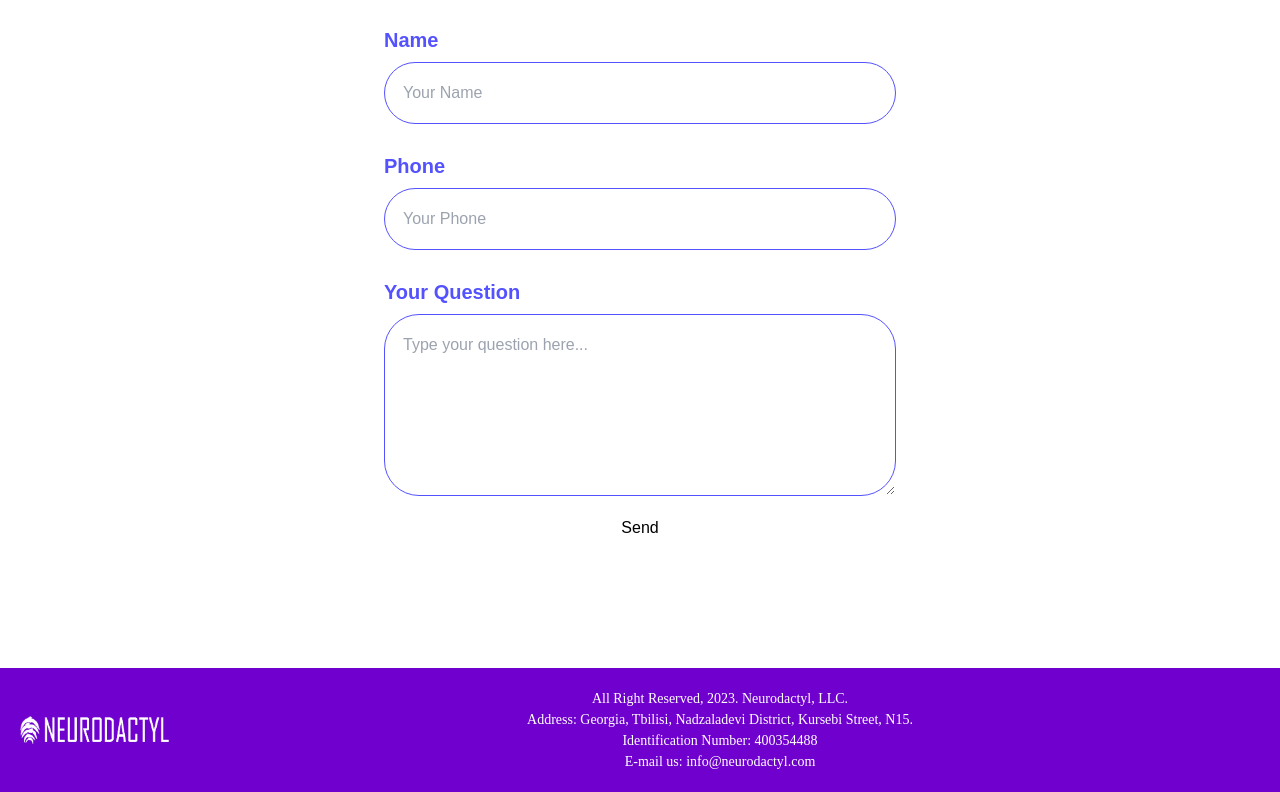
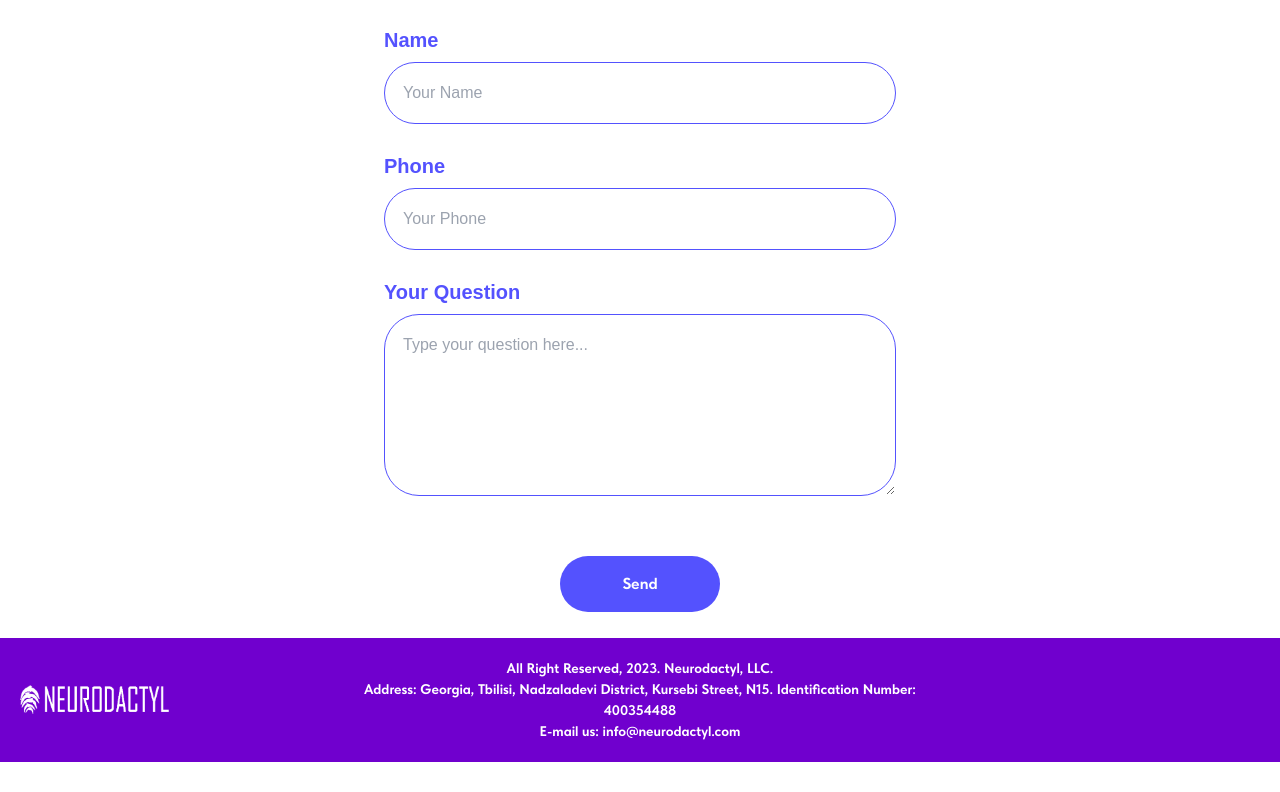
Before and after one commit to tanmay0502/neurodactyl_clone, a Next.js app: page / in a window 1280 px wide. Shown: the part 7611-8403 px from the top of the page. After the commit the page ends 8373 px from the top, so only its background shows below. Built offline with nearby package versions, Linux system fonts and the light colour scheme; a web font is replaced by a local one.

Commit message:
Completed first page

```diff
--- a/src/components/contact/contact.css
+++ b/src/components/contact/contact.css
@@ -3,7 +3,7 @@
     text-align: center;
     width: 40%;
     margin: auto;
-    padding: 10% 0;
+    padding: 10% 0 2% 0;
     background-color: #fff;
 }
 
@@ -51,17 +51,16 @@ textarea{
 }
 
 submit-btn {
-    background-color: #5452fe;
     width: 100px;
-    color: #660909;
-    padding: 10px 20px;
-    border: none;
-    border-radius: 15px;
-    cursor: pointer;
 }
+
+
 
 .center {
     text-align: center;
+}
+.bg-newblue{
+    background-color: #5452fe;
 }
 
 @media only screen and (max-width: 768px) {
--- a/src/components/contact/contact.js
+++ b/src/components/contact/contact.js
@@ -23,8 +23,10 @@ const Contact = () => {
           <label htmlFor="question">Your Question</label>
           <textarea rows="6" id="question" placeholder="Type your question here..."></textarea>
         </div>
-        <div className="submit-btn">
-          <button type="submit">Send</button>
+        <div className='flex justify-center'>
+          <div className="submit-btn flex justify-center w-40 bg-newblue hover:bg-blue-700 text-white font-bold py-2 px-4 rounded-full mt-10">
+            <button className='p-2' type="submit">Send</button>
+          </div>
         </div>
       </form>
     </div>
--- a/src/components/footer/footer.css
+++ b/src/components/footer/footer.css
@@ -9,6 +9,7 @@
 
 .footer-content {
   display: flex;
+  width: 100%;
   align-items: center;
   justify-content: center;
   text-align: center;
@@ -16,10 +17,15 @@
 
 .footer-logo {
   margin-right: 10px;
+  position: absolute;
+  left: 20px;
 }
 .footer-text {
   max-width: 600px;
+  width: 100%;
+  text-align: center;
   margin: 0 auto;
+  font-weight: 700;
 }
 
 @media only screen and (max-width: 768px) {
@@ -28,6 +34,8 @@
   }
 
   .footer-logo {
+    position: relative;
+    left: 0;
     margin-right: 0;
     margin-bottom: 10px;
   }
--- a/src/components/footer/footer.js
+++ b/src/components/footer/footer.js
@@ -11,8 +11,8 @@ function Footer() {
         </div>
         <div className="footer-text">
           <p>All Right Reserved, 2023. Neurodactyl, LLC.</p>
-          <p>Address: Georgia, Tbilisi, Nadzaladevi District, Kursebi Street, N15.</p>
-          <p>Identification Number: 400354488</p>
+          <p>Address: Georgia, Tbilisi, Nadzaladevi District, Kursebi Street, N15. Identification Number: </p>
+          <p>400354488</p>
           <p>E-mail us: info@neurodactyl.com</p>
         </div>
       </div>
```
